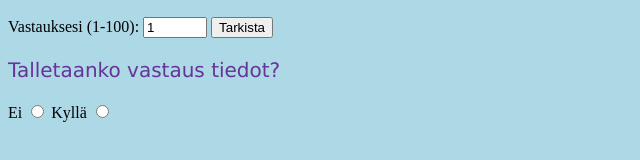
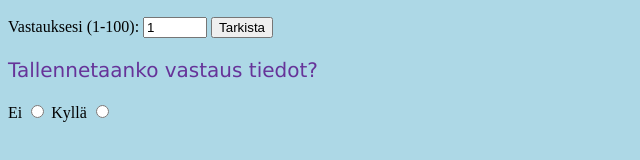
Before and after one commit to johannajes/3_html_sivua_-javascript, a plain HTML site: page index.html in a window 1280 px wide. Shown: the part 178-338 px from the top of the page, 0-640 px from the left. Drawn offline with Linux system fonts and the light colour scheme.

Commit message:
Update index.html

```diff
--- a/index.html
+++ b/index.html
@@ -24,7 +24,7 @@
 		<div id="tilastot"></div>
 
 		<form onchange="sailytys(document.getElementById('kylla').checked);"">
-			<p>Talletaanko vastaus tiedot?</p>
+			<p>Tallennetaanko vastaus tiedot?</p>
 			<label for="ei">Ei</label>
 			<input type="radio" id="ei" name="tallennus" value="Ei">
 			<label for="kylla">Kyllä</label>
```
